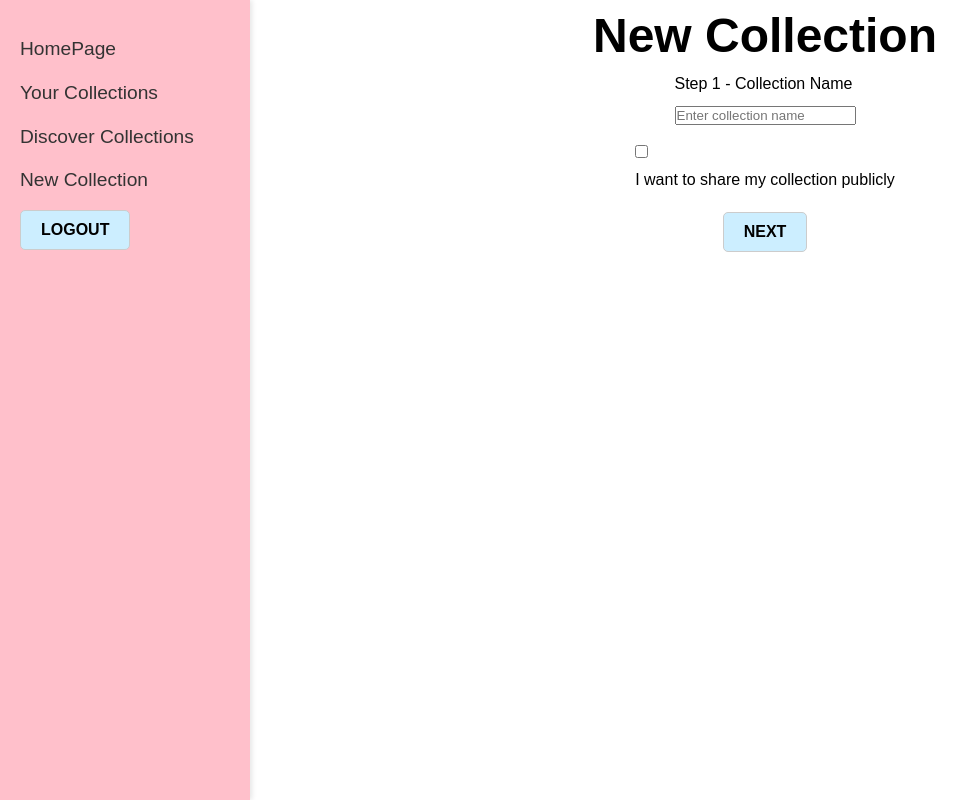
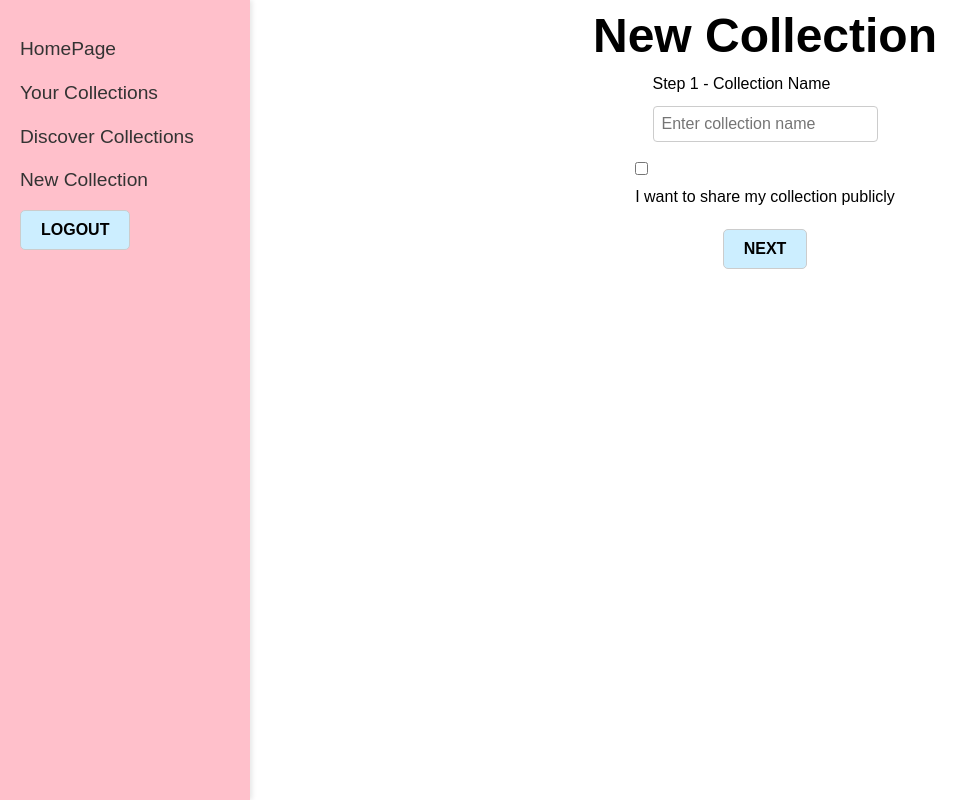
Before and after one commit to chriscooley1/race-the-clock, a React (Vite) app: page /letter-reader/new-collection in a window 1280 px wide. Shown: the whole page, without its empty margins (0-978 px from the left). Built offline with nearby package versions, Linux system fonts and the light colour scheme; sample sign-in values are in the browser's storage.

Commit message:
Fix textbox colors

```diff
--- a/src/App.css
+++ b/src/App.css
@@ -513,3 +513,12 @@ button {
 .save-button:hover {
   background-color: #1e90ff;
 }
+
+.custom-input {
+  background-color: white !important; /* Ensures background is white */
+  color: black !important;           /* Ensures text color is black */
+  border: 1px solid #ccc !important; /* Light border */
+  border-radius: 4px;                /* Rounded corners */
+  padding: 8px;                      /* Padding inside the field */
+  font-size: 1em;                    /* Font size */
+}
--- a/src/components/CollectionFinalStep.tsx
+++ b/src/components/CollectionFinalStep.tsx
@@ -42,6 +42,7 @@ const CollectionFinalStep: React.FC = () => {
         <span>New Item</span>
         <input
           type="text"
+          className="custom-input"
           placeholder="New Item"
           value={newItem}
           onChange={(e) => setNewItem(e.target.value)}
--- a/src/components/CollectionSetup.tsx
+++ b/src/components/CollectionSetup.tsx
@@ -61,6 +61,7 @@ const CollectionSetup: React.FC = () => {
         <input
           type="number"
           id="itemCount"
+          className="custom-input"
           value={itemCount}
           min={1}
           onChange={(e) => {
--- a/src/components/NewCollection.tsx
+++ b/src/components/NewCollection.tsx
@@ -20,6 +20,7 @@ const NewCollection: React.FC = () => {
         <input
           type="text"
           id="collectionName"
+          className="custom-input"
           value={name}
           onChange={(e) => setName(e.target.value)}
           placeholder="Enter collection name"
--- a/src/components/Settings.tsx
+++ b/src/components/Settings.tsx
@@ -126,6 +126,7 @@ const Settings: React.FC<SettingsProps> = ({ onUpdate, userId }) => {
         <label htmlFor="sequenceInput">Sequence (comma-separated):</label>
         <textarea
           id="sequenceInput"
+          className="custom-input"
           value={input}
           onChange={(e) => setInput(e.target.value)}
           placeholder="Enter letters or words separated by commas"
@@ -135,6 +136,7 @@ const Settings: React.FC<SettingsProps> = ({ onUpdate, userId }) => {
         <label htmlFor="speedInput">Speed:</label>
         <select
           id="speedInput"
+          className="custom-input"
           value={speed}
           onChange={(e) => setSpeed(Number(e.target.value))}
         >
@@ -150,6 +152,7 @@ const Settings: React.FC<SettingsProps> = ({ onUpdate, userId }) => {
         <input
           id="quantityInput"
           type="number"
+          className="custom-input"
           value={quantity}
           onChange={(e) => setQuantity(Number(e.target.value))}
           placeholder="Enter quantity"
@@ -159,6 +162,7 @@ const Settings: React.FC<SettingsProps> = ({ onUpdate, userId }) => {
         <label htmlFor="dropdownSelect">Generate Sequence:</label>
         <select
           id="dropdownSelect"
+          className="custom-input"
           value={dropdownValue}
           onChange={handleDropdownChange}
         >
@@ -177,4 +181,5 @@ const Settings: React.FC<SettingsProps> = ({ onUpdate, userId }) => {
     </div>
   );
 };
+
 export default Settings;
```
